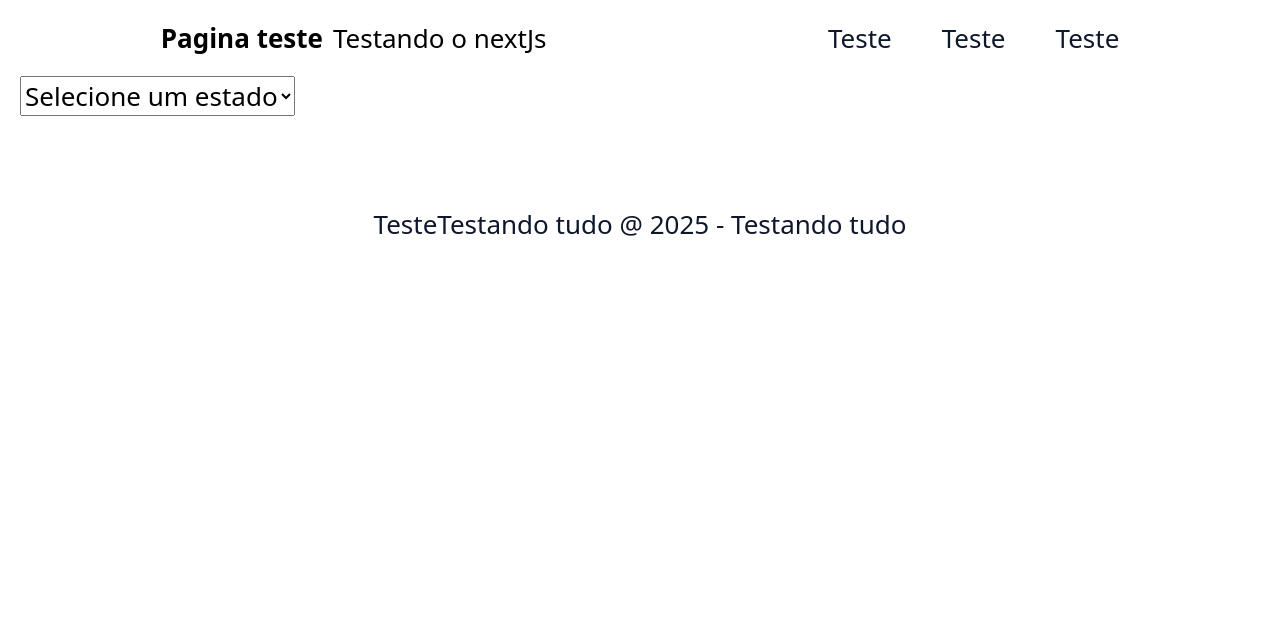
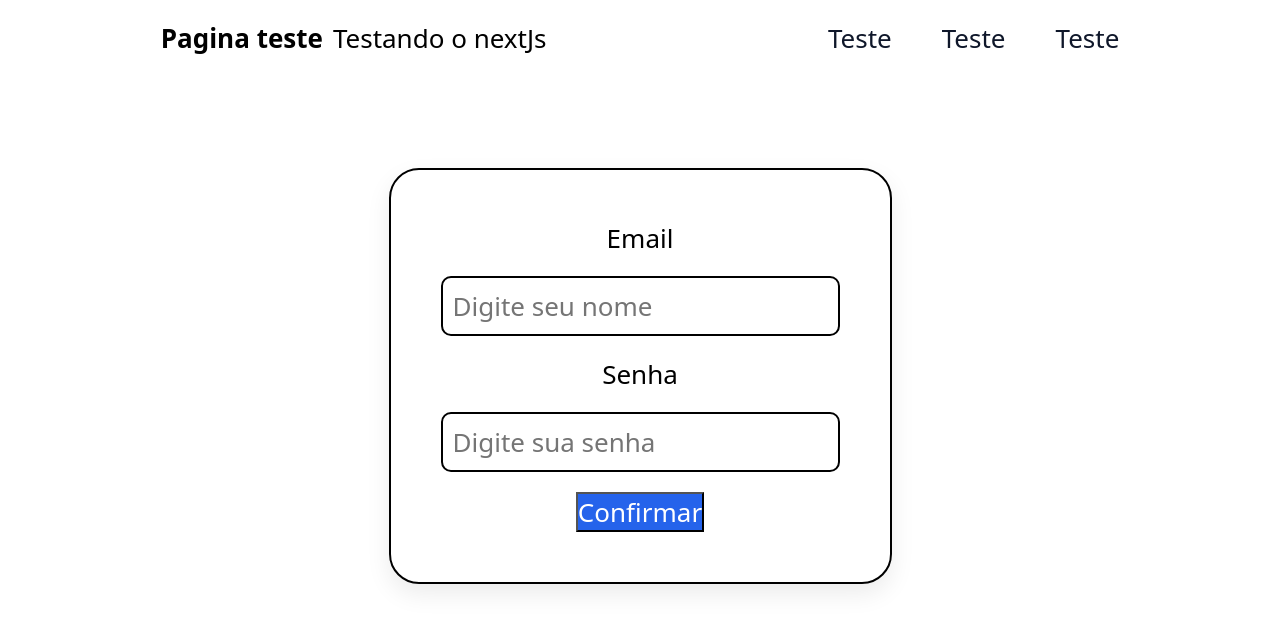
Before and after one commit to matsoaresp/Praticas-nextjs, a React (Vite) app: page / in a window 1280 px wide. Shown: the top 628 px of the page. Built offline with nearby package versions, Linux system fonts and the light colour scheme.

Commit message:
feat: mudança de cores do botao

```diff
--- a/src/App.tsx
+++ b/src/App.tsx
@@ -1,22 +1,17 @@
 import { Container } from './components/Container';
-import { Footer } from './components/Footer';
 import { Heading } from './components/Heading';
 import './styles/global.css';
 import './styles/themes.css';
 import { SelectOptions } from './components/SelectOptions';
+import { LoginForm } from './components/LoginForm';
 function App() {
 
 return (
   <div>
     <Heading/>
   <Container>
-  <SelectOptions>
-
-  </SelectOptions>
+    <LoginForm/>
   </Container>
-  <Footer/>
-
-
 </div>
 )
 }
--- /dev/null
+++ b/src/components/Button/index.tsx
@@ -0,0 +1,29 @@
+import style from './style.module.css'
+
+export type ButtonProps = {
+
+    text: string
+    type: 'button' | 'submit' | 'reset'
+    onClick?: () => void
+    disabled: boolean
+    variant: 'primary' | 'secondary' | 'danger'
+}
+
+export default function Button ({
+    text,
+    type = 'button',
+     onClick,
+     disabled = false,
+
+     variant = 'primary'}:ButtonProps) {
+
+    return (
+         <div>
+        <button type={type}
+        onClick={onClick}
+         className={`${style.button} ${style[variant]}`}
+        disabled={disabled}>{text}
+        </button>
+    </div>
+    )
+}
--- /dev/null
+++ b/src/components/Button/style.module.css
@@ -0,0 +1,14 @@
+.primary {
+  background-color: #2563eb;
+  color: white;
+}
+
+.secondary {
+  background-color: #e5e7eb;
+  color: #111827;
+}
+
+.danger {
+  background-color: #dc2626;
+  color: white;
+}
--- a/src/components/Footer/index.tsx
+++ /dev/null
@@ -1,11 +0,0 @@
-import styles from './styles.module.css'
-export function Footer (){
-
-    return <>
-
-        <footer className={styles.footer}>
-            <a href="">Teste</a>
-            <a href="">Testando tudo @ 2025 - Testando tudo</a>
-        </footer>
-    </>
-}
--- a/src/components/Footer/styles.module.css
+++ /dev/null
@@ -1,5 +0,0 @@
-.footer {
-    display: flex;
-    margin-top: 9rem;
-    justify-content: center;
-}
--- a/src/components/LoginForm/index.tsx
+++ b/src/components/LoginForm/index.tsx
@@ -1,26 +1,35 @@
 import { useState } from 'react'
-import { DefaultButton } from '../DefaultButton'
 import { DefaultInput } from '../DefaultInput'
 import style from './style.module.css'
+import Button from '../Button'
 export function LoginForm ( ){
 
     const [email, setEmail] = useState('')
     const [senha, setSenha] = useState('')
+    const [variant, setVariant] = useState<'primary' | 'secondary' | 'danger'>('primary')
 
-    const handleConfirm = (e: React.FormEvent) => {
-        e.preventDefault()
+
+
+    const handleConfirm = () => {
+
         if (!email){
             alert('Preencha o campo e-mail')
+            setVariant('danger')
+            return
+
         }
         if (!senha){
             alert('Preencha o campo senha!')
+            setVariant('danger')
+            return
         }
+        setVariant('primary')
 
         alert(`Dados do login Email: ${email} Senha: ${senha}`)
     }
 return (
     <div className={style.formContainer}>
-       <form onSubmit={handleConfirm} className={style.form}>
+       <form  className={style.form}>
        <DefaultInput
        labelText='Email'
        id='email'
@@ -37,7 +46,13 @@ return (
        type='password'
        placeholder='Digite sua senha'/>
 
-        <DefaultButton type='submit' text='Confirmar'/>
+        <Button
+        onClick={handleConfirm}
+
+        type='button'
+        text='Confirmar'
+        variant={variant}
+        disabled= {false}/>
        </form>
     </div>
 )
```
